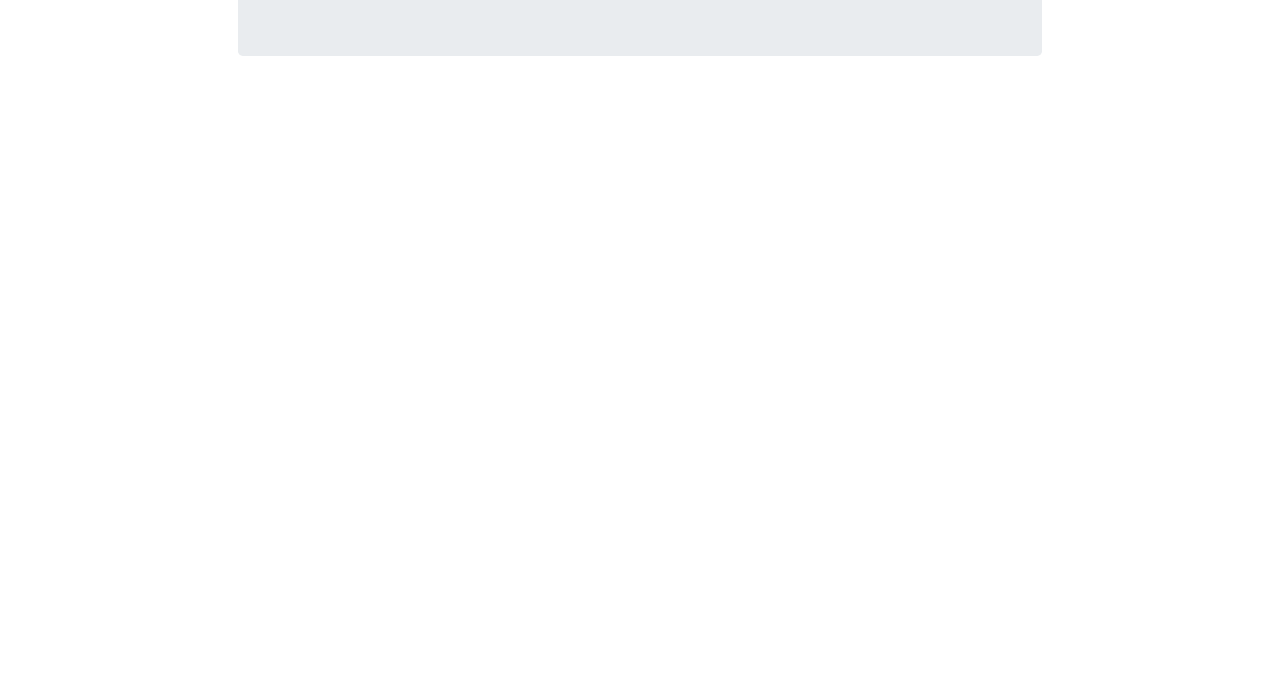
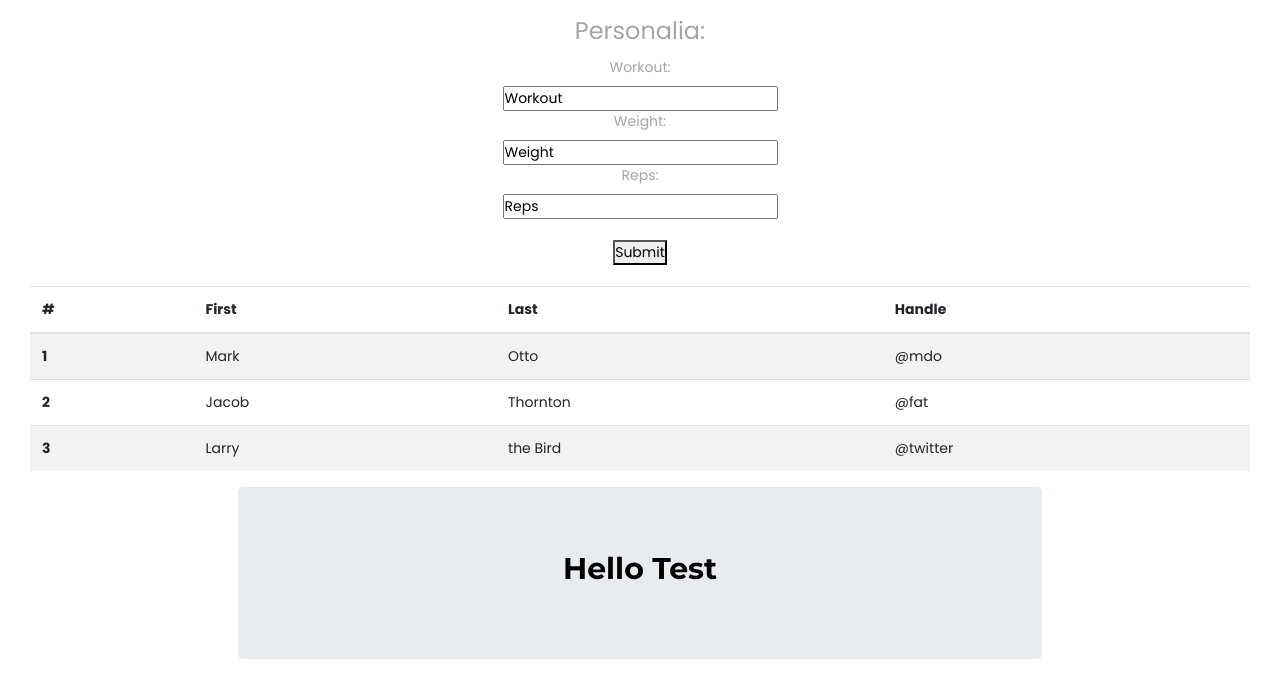
Before and after one commit to vonerikbarren/Gym-Tracker-Level-1, a plain HTML site: page FrontEnd/index.html in a window 1280 px wide. Shown: the part 727-1418 px from the top of the page. Before the commit the page ends 815 px from the top, so only its background shows below. Drawn offline with nearby package versions, Linux system fonts and the light colour scheme.

Commit message:
testing form submissions both with and without Form element

```diff
--- a/FrontEnd/Javascript/index.js
+++ b/FrontEnd/Javascript/index.js
@@ -7,3 +7,17 @@ function addData() {
   document.getElementById("rows").appendChild(newRow);
   document.getElementById("personName").value = '';
 }
+
+function addWorkoutData() {
+  var newWorkout = document.getElementById("workout").value;
+  var newWeight = document.getElementById("weight").value;
+  var newReps = documents.getElementById("reps").value;
+  var newRow = document.createElement("tr");
+  var newCell = document.createElement("td");
+  newCell.innerHTML = workout;
+  newCell.innerHTML = weight;
+  newCell.innerHTML = reps;
+  newRow.append(newCell);
+  document.getElementById("rows").appendChild(newRow);
+  document.getElementById("personName").value = "";
+}
--- a/FrontEnd/index.html
+++ b/FrontEnd/index.html
@@ -53,6 +53,13 @@
                 <input type="text" id="personName" autofocus>
                 <button type="button" onclick="addData();">Append Information</button>
 
+                <form>
+                  <label for="fname">First name:</label><br>
+                  <input type="text" id="fname" name="fname"><br>
+                  <label for="lname">Last name:</label><br>
+                  <input type="text" id="lname" name="lname">
+                </form>
+
                 <br />
                 <br />
 
@@ -91,6 +98,69 @@
             </div>
 
             <div class="col-md-2">
+
+            </div>
+          </div>
+        </div>
+
+        <div class="container-fluid">
+          <div class="row">
+            <div class="col-md-12">
+
+              <div class="container-fluid">
+                <div class="row">
+                  <div class="col-md-12 text-center">
+
+                    <form>
+                      <fieldset>
+                        <legend>Personalia:</legend>
+                        <label for="fname">Workout:</label><br>
+                        <input type="text" id="workout" name="workout" value="Workout"><br>
+                        <label for="lname">Weight:</label><br>
+                        <input type="text" id="weight" name="weight" value="Weight"><br>
+                        <label for="lname">Reps:</label><br>
+                        <input type="text" id="reps" name="reps" value="Reps"><br><br>
+
+                        <button onclick="addWorkoutData"> Submit </button>
+                      </fieldset>
+                    </form>
+
+                  </div>
+                </div>
+              </div>
+
+              <br />
+
+              <table class="table table-striped">
+                <thead>
+                  <tr>
+                    <th scope="col">#</th>
+                    <th scope="col">First</th>
+                    <th scope="col">Last</th>
+                    <th scope="col">Handle</th>
+                  </tr>
+                </thead>
+                <tbody>
+                  <tr>
+                    <th scope="row">1</th>
+                    <td>Mark</td>
+                    <td>Otto</td>
+                    <td>@mdo</td>
+                  </tr>
+                  <tr>
+                    <th scope="row">2</th>
+                    <td>Jacob</td>
+                    <td>Thornton</td>
+                    <td>@fat</td>
+                  </tr>
+                  <tr>
+                    <th scope="row">3</th>
+                    <td>Larry</td>
+                    <td>the Bird</td>
+                    <td>@twitter</td>
+                  </tr>
+                </tbody>
+              </table>
 
             </div>
           </div>
```
